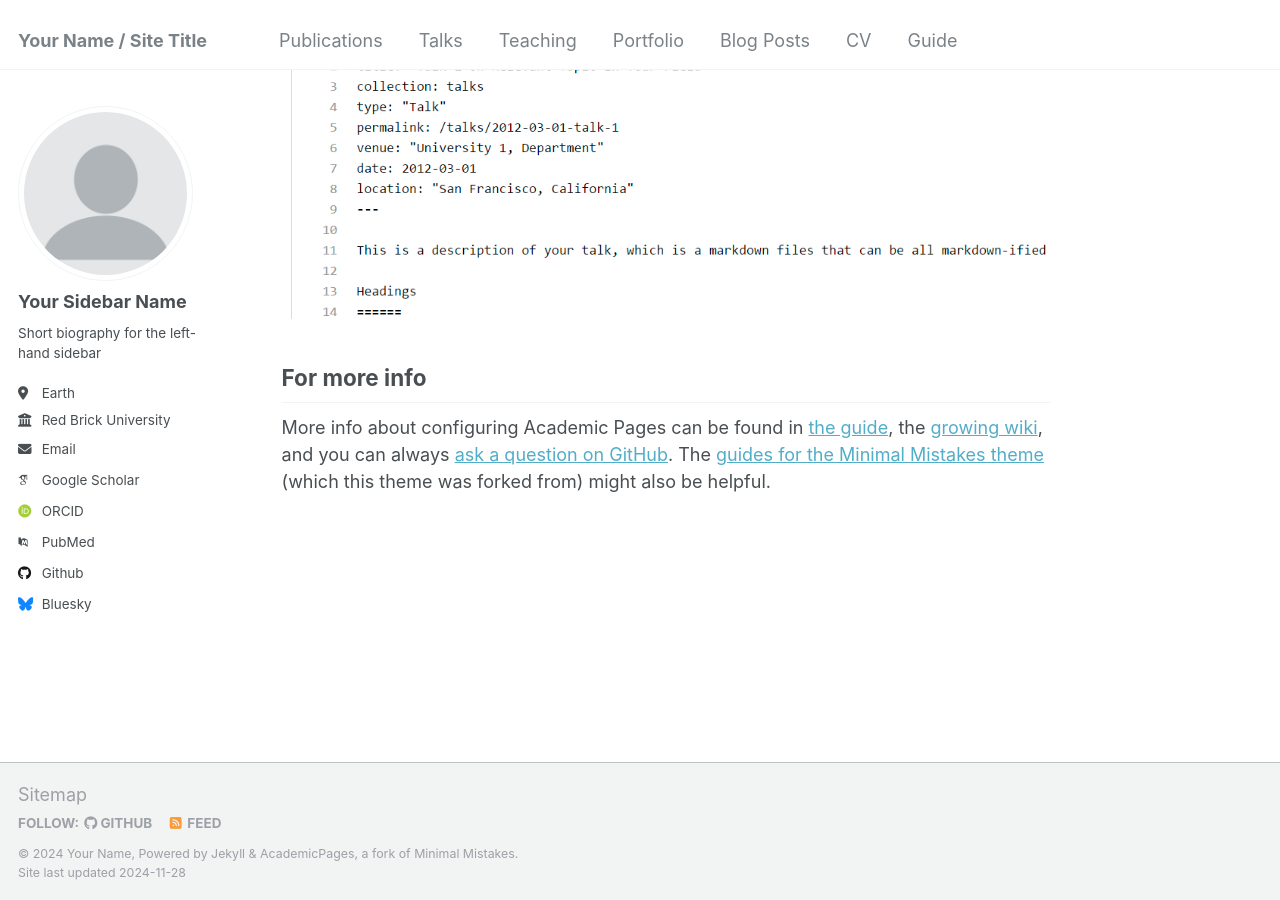
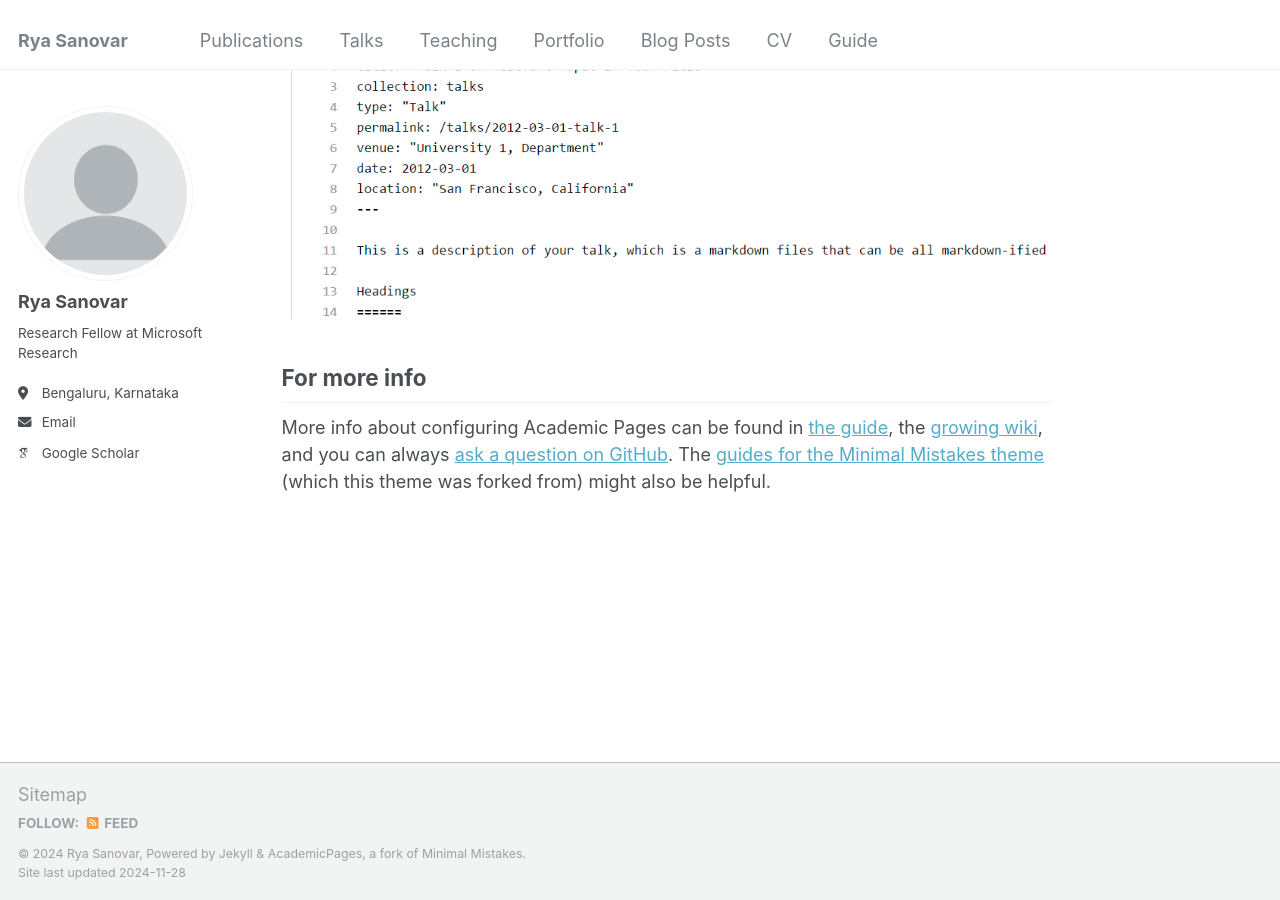
Before and after one commit to ravyan-asro/ravyan-asro.github.io, a Jekyll site: the page built from _pages/about.md, in a window 1280 px wide and 900 px high, scrolled down 2643 px. Built offline with Jekyll 4.4.1, drawn with Linux system fonts in a browser that asks for light colours; some web fonts are replaced.

Commit message:
Update _config.yml

```diff
--- a/_config.yml
+++ b/_config.yml
@@ -8,13 +8,13 @@
 
 # Basic Site Settings
 locale                   : "en-US"
-title                    : "Your Name / Site Title"
+title                    : "Rya Sanovar"
 title_separator          : "-"
-name                     : &name "Your Name"
-description              : &description "personal description"
-url                      : https://academicpages.github.io # the base hostname & protocol for your site e.g. "https://[your GitHub username].github.io"
+name                     : &name "Rya Sanovar"
+description              : &description "Research Fellow at Microsoft Research"
+url                      : https://ravyan-asro.github.io # the base hostname & protocol for your site e.g. "https://[your GitHub username].github.io"
 baseurl                  : "" # the subpath of your site, e.g. "/blog"
-repository               : "academicpages/academicpages.github.io"
+repository               : "ravyan-asro/ravyan-asro.github.io"
 
 # Site Author - The following control what appear as part of the author content on the side bar.
 #               If a field is blank the icon and link will not appear, otherwise it will be shown.
@@ -22,21 +22,21 @@ repository               : "academicpages/academicpages.github.io"
 author:
   # Biographic information
   avatar           : "profile.png"
-  name             : "Your Sidebar Name"
+  name             : "Rya Sanovar"
   pronouns         : # example: "she/her"
-  bio              : "Short biography for the left-hand sidebar"
-  location         : "Earth"
-  employer         : "Red Brick University"
+  bio              : "Research Fellow at Microsoft Research"
+  location         : "Bengaluru, Karnataka"
+  employer         :
   uri              : # URL
-  email            : "none@example.org"
+  email            : "t-rsanovar@microsoft.com"
 
   # Academic websites
   arxiv            : # URL - Update with the correct link to your profile
-  googlescholar    : "https://scholar.google.com/citations?user=PS_CX0AAAAAJ"
+  googlescholar    : "https://scholar.google.com/citations?user=9bbCHNUAAAAJ"
   impactstory      : # URL
-  orcid            : "http://orcid.org/yourorcidurl"
+  orcid            :
   semantic         : # URL
-  pubmed           : "https://www.ncbi.nlm.nih.gov/pubmed/?term=john+snow"
+  pubmed           : #"https://www.ncbi.nlm.nih.gov/pubmed/?term=john+snow"
   researchgate     : # URL
   scopus           : # URL
 
@@ -44,12 +44,12 @@ author:
   bitbucket        : # Username - Update with your username on the site
   codepen          : # Username
   dribbble         : # Username
-  github           : "academicpages"
+  github           :
   kaggle           : # Username
   stackoverflow    : # User number or user number and name (i.e., use "1" or "1/jeff-atwood")
 
   # Social media
-  bluesky          : "bsky.app" # Replace this with you Bluesky username
+  bluesky          : # Replace this with you Bluesky username
   facebook         : # Username
   flickr           : # Username
   foursquare       : # Username
```
